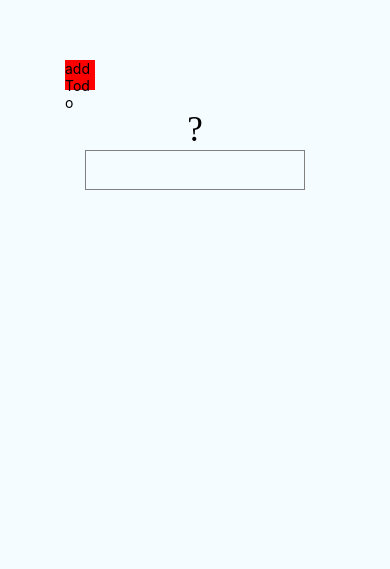
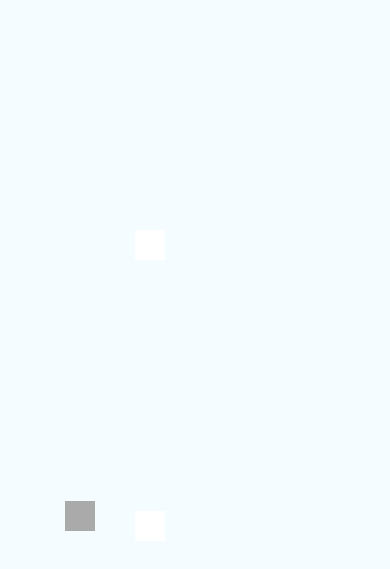
Before and after one commit to ddulhddul/Guide, a React Native app: screen / in a window 390 px wide. Shown: the part 273-842 px from the top of the page. Built offline with nearby package versions, Linux system fonts and the light colour scheme.

Commit message:
Animated...

```diff
--- a/App.js
+++ b/App.js
@@ -21,41 +21,6 @@ export default class App extends React.Component {
 }
 
 class Todo extends Component {
-  componentWillMount() {
-    this.setState({
-      inputText: '',
-      todos: [],
-    })
-  }
-
-  addTodo() {
-    let todoItem = {
-      context: this.state.inputText,
-      complete: false
-    }
-    let todos = this.state.todos
-    todos.push(todoItem)
-    this.setState({
-      inputText: '',
-      todos: todos,
-    })
-  }
-
-  completeTodo(index) {
-    let todos = this.state.todos
-    todos[index].complete = !todos[index].complete
-    this.setState({
-      todos: todos,
-    })
-  }
-
-  deleteTodo (index) {
-    let todos = this.state.todos
-    todos.splice(index, 1)
-    this.setState({
-      todos: todos,
-    })
-  }
 
 
   constructor(props) {
@@ -81,47 +46,28 @@ class Todo extends Component {
   }
 
 
-
   render() {
     return (
       <View style={styles.container}>
-
-        <Ionicons size={35} name='ios-person-outline' color="#000000" />
-
-        <TextInput
-          style={{height: 40,borderColor: 'gray', borderWidth: 1}}
-          onChangeText={(text) => {
-            this.setState({inputText: text})
-          }}
-          value={this.state.inputText}
-          />
-        {
-          this.state.todos.map((todoItem, index)=> {
-            return (
-              <View key={index} style={{flexDirection: 'row'}}>
-                <Text style={todoItem.complete ? {textDecorationLine: 'line-through'} : {textDecorationLine: 'none'}}>
-                  {todoItem.context}
-                </Text>
-                <TouchableOpacity onPress={this.completeTodo.bind(this, index)}>
-                  <Text>{todoItem.complete ? "---complete" : "---incomplete" }</Text>
-                </TouchableOpacity>
-                <TouchableOpacity onPress={this.deleteTodo.bind(this, index)}>
-                  <Text>     delete </Text>
-                </TouchableOpacity>
-              </View>
-            )
-          })
-        }
-        <TouchableOpacity onPress={this.addTodo.bind(this)}>
-          <Animated.View style={{position: 'absolute', backgroundColor: '#AAAAAA', right: this.state.x, bottom: 100, height: 30, width: 30, backgroundColor:'red'}}>
-            <Text>
-              add Todo
-            </Text>
-          </Animated.View>
+        <View style={{backgroundColor: '#FFAAAA', flex: 1}}>
+          <View style={{position: 'absolute', backgroundColor: '#FFFFFF', right: 30, bottom: 30, height: 30, width: 30}}></View>
+        </View>
+        <View style={{flexDirection: 'row', flex: 1}}>
+          <View style={{backgroundColor: '#FFAA00', flex: 1}}>
+            <View style={{position: 'absolute', backgroundColor: '#FFFFFF', right: 30, bottom: 30, height: 30, width: 30}}></View>
+          </View>
+          <View style={{backgroundColor: '#00AAAA', flex: 1}}></View>
+        </View>
+        <View style={{backgroundColor: '#FF00AA', flex: 1}}>
+          <View style={{position: 'absolute', backgroundColor: '#FFFFFF', right: 30, bottom: 30, height: 30, width: 30}}></View>
+        </View>
+        <TouchableOpacity onPress={this.click.bind(this)}>
+          <Animated.View style={{position: 'absolute', backgroundColor: '#AAAAAA', right: this.state.x, bottom: 40, height: 30, width: 30}}></Animated.View>
         </TouchableOpacity>
       </View>
     );
   }
+
 }
 
 const styles = StyleSheet.create({
```
